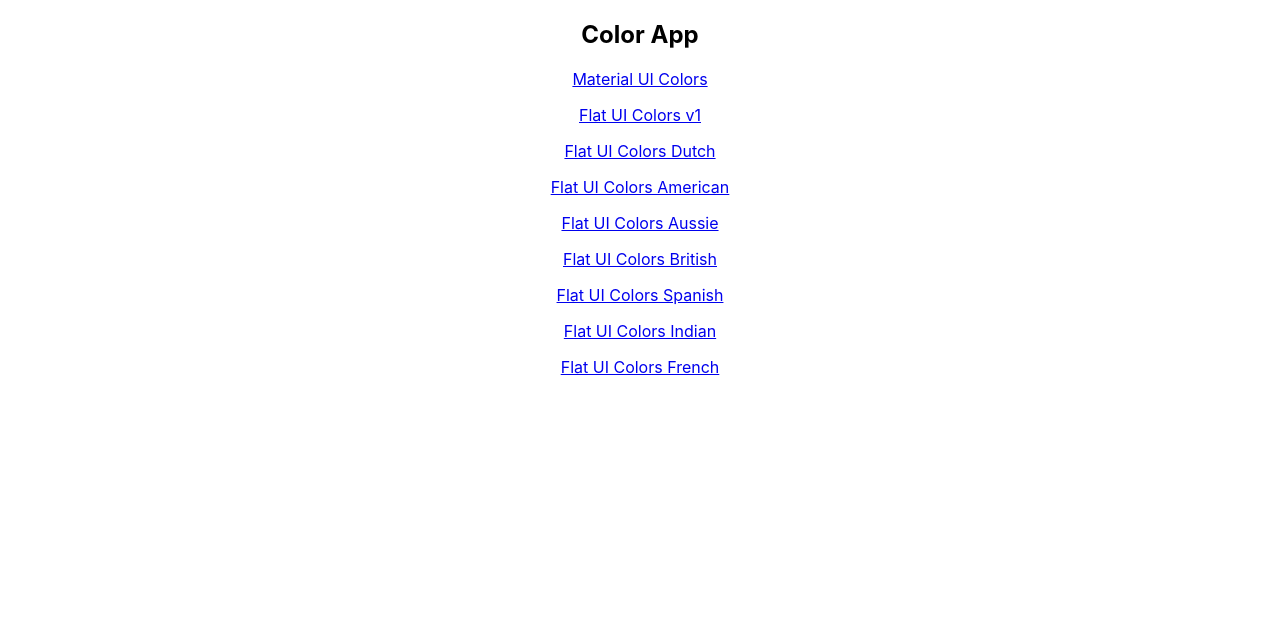
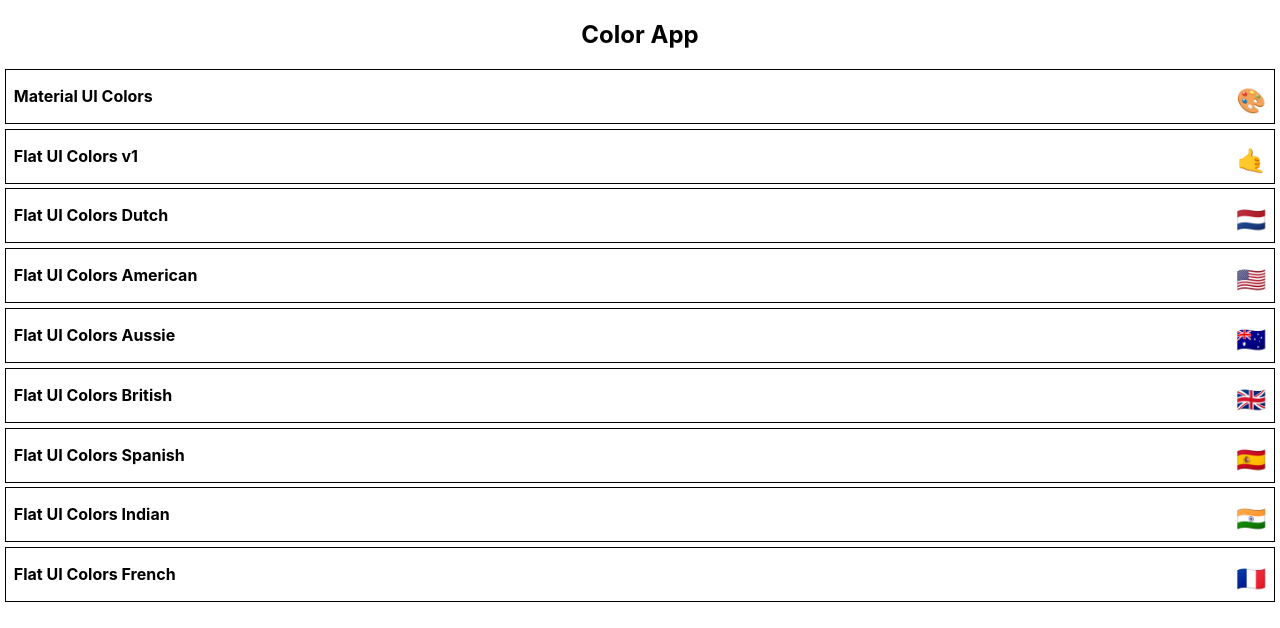
Before and after one commit to realdanilo/colorapp, a React (Create React App) app: page / in a window 1280 px wide. Shown: the top 628 px of the page. Built offline with nearby package versions, Linux system fonts and the light colour scheme.

Commit message:
start styling mini palette

```diff
--- a/package.json
+++ b/package.json
@@ -5,6 +5,7 @@
   "dependencies": {
     "@material-ui/core": "^4.11.0",
     "@material-ui/icons": "^4.9.1",
+    "@material-ui/styles": "^4.10.0",
     "@testing-library/jest-dom": "^4.2.4",
     "@testing-library/react": "^9.5.0",
     "@testing-library/user-event": "^7.2.1",
--- /dev/null
+++ b/src/MiniPalette.js
@@ -0,0 +1,48 @@
+import React from "react";
+import { withStyles } from "@material-ui/core/styles";
+
+const styles = {
+  root: {
+    backgroundColor: "white",
+    border: "1px solid black",
+    borderRadious: "5px",
+    position: "relative",
+    padding: ".5rem",
+    margin: ".3rem",
+    overflow: "hidden",
+    "&:hover": {
+      cursor: "pointer",
+      backgroundColor: "lightblue",
+    },
+  },
+  colors: {
+    backgroundColor: "grey",
+  },
+  title: {
+    display: "flex",
+    justifyContent: "space-between",
+    margin: "0",
+    color: "black",
+    paddingTop: "0.5rem",
+    position: "relative",
+    fontSize: "1rem",
+  },
+  emojiD: {
+    marginLeft: "0.5rem",
+    fontSize: "1.5rem",
+  },
+};
+
+function MiniPalette(props) {
+  const { paletteName, emoji } = props;
+  const { root, colors, title, emojiD } = props.classes;
+  return (
+    <div className={root}>
+      <div className={colors}></div>
+      <h5 className={title}>
+        {paletteName} <span className={emojiD}>{emoji}</span>
+      </h5>
+    </div>
+  );
+}
+export default withStyles(styles)(MiniPalette);
--- a/src/PaletteList.js
+++ b/src/PaletteList.js
@@ -1,5 +1,6 @@
 import React, { Component } from "react";
 import { Link } from "react-router-dom";
+import MiniPalette from "./MiniPalette";
 class PaletteList extends Component {
   constructor(props) {
     super(props);
@@ -10,10 +11,9 @@
     return (
       <div>
         <h2>Color App</h2>
-        {palettes.map((p) => (
-          <p>
-            <Link to={`/palette/${p.id}`}>{p.paletteName}</Link>
-          </p>
+
+        {palettes.map((p, i) => (
+          <MiniPalette key={i} {...p} />
         ))}
       </div>
     );
```
